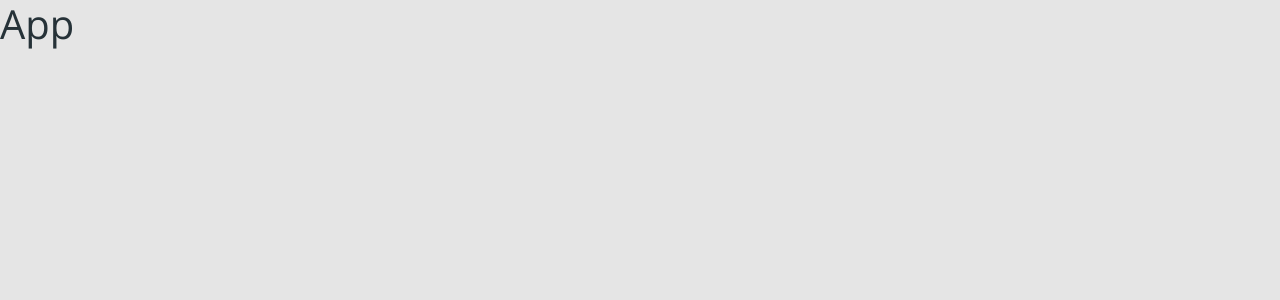
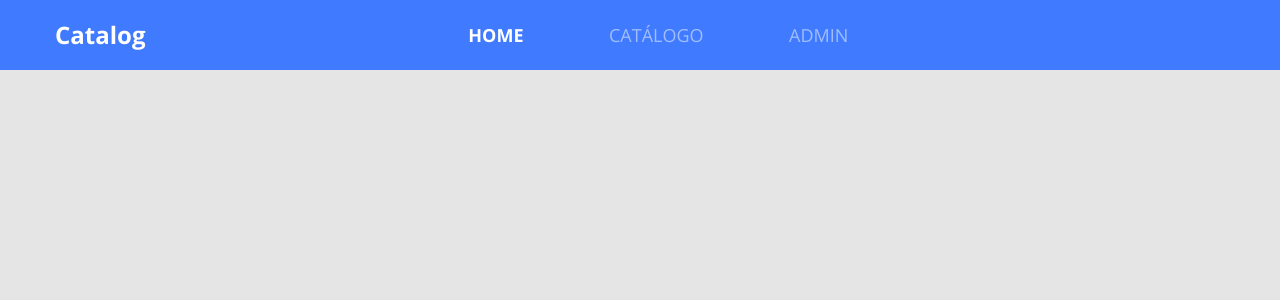
Before and after one commit to wep1980/catalog, a React (Create React App) app in the folder front-web/: page / in a window 1280 px wide. Shown: the top 300 px of the page. Built offline with nearby package versions, Linux system fonts and the light colour scheme.

Commit message:
Add Navbar

```diff
--- a/front-web/src/App.tsx
+++ b/front-web/src/App.tsx
@@ -1,12 +1,13 @@
 import React from 'react'; // TODO COMPONENTE REACT PRECISA TER ESSE IMPORT
-import './core/assets/styles/custom.scss';
+import './core/assets/styles/custom.scss'; // importando css global da aplicação
 import './app.scss'; // Importe do CSS da pagina
+import Navbar from './core/components/Navbar';
 
 
 const App = () => {
 
   return (
-      <h1>App</h1>
+      <Navbar/>
   );
 
 }
--- a/front-web/src/app.scss
+++ b/front-web/src/app.scss
@@ -1,6 +1,27 @@
-@import url('https://fonts.googleapis.com/css2?family=Open+Sans:wght@400;700&display=swap');
+@import url('https://fonts.googleapis.com/css2?family=Open+Sans:wght@400;700&display=swap'); // Importando essa fonte do google fonts
 
-*
-{
+// Aplicando essa fonte em toda aplicação
+* {
     font-family: 'Open Sans', sans-serif;
 }
+
+// configuração global dos Hs na aplicação
+h1, h2, h3, h4, h5, h6 {
+    margin-bottom: 0;
+    font-weight: 700;
+  }
+
+  // Configuração global das listas, retira as bolinhas e retira a margin-bottom e o padding-left
+  ul {
+    list-style-type: none;
+    margin-bottom: 0;
+    padding-left: 0;
+  }
+
+  // configuração global dos links
+  a {
+    &:hover {
+      text-decoration: none;
+      color: unset; // Zera o comportamento padrão que o bootstrap tem com os links<a>
+    }
+  }
--- /dev/null
+++ b/front-web/src/core/components/Navbar/index.tsx
@@ -0,0 +1,41 @@
+import React from 'react';
+import './style.scss';
+
+
+
+/**
+ * <nav> -> tag do html 5 que adiciona uma semantica maior, comportamento semelhante e de uma div.
+ * row -> class bootstrap, ja adiciona um diplay-flex
+ * col-2 -> O elemento vai ocupar 2 colunas - class bootstrap
+ * offset-2 -> adicionando um recua a esquerda de 2 colunas - class bootstrap
+ */
+const Navbar = () => (
+    <nav className="row bg-primary main-nav">
+        <div className="col-2">
+            <a href="link" className="nav-logo-text">
+                <h4>Catalog</h4>
+            </a>
+        </div>
+        <div className="col-6 offset-2">
+            <ul className="main-menu">
+                <li>
+                    <a href="link" className="active">
+                        HOME
+                    </a>
+                </li>
+                <li>
+                    <a href="link">
+                        CATÁLOGO
+                    </a>
+                </li>
+                <li>
+                    <a href="link">
+                        ADMIN
+                    </a>
+                </li>
+            </ul>
+        </div>
+    </nav>
+);
+
+export default Navbar;
--- /dev/null
+++ b/front-web/src/core/components/Navbar/style.scss
@@ -0,0 +1,37 @@
+
+// A Classe row do bootstrap ja adiciona um dipaly-flex então pode ser aplicado um alinhamento vertical dos itens com -> align-items: center;
+.main-nav {
+    height: 70px;
+    color: #FFF;
+    align-items: center; // Alinhamento vertical dos itens vai ser centralizado
+    padding-left: 40px; // Espaçamento a esquerda
+    margin-left: 0; // tirando espaçamentos do bootstrap
+    margin-right: 0; // tirando espaçamentos do bootstrap
+}
+
+.nav-logo-text {
+    color: #FFF;
+}
+
+// menu principal
+.main-menu {
+    display: flex;
+    font-size: 18px; // Tamanho da fonte da palavras do menu
+    width: 380px; // largura do menu
+    justify-content: space-between; // Espalha os elementos, cria um espaçamento de um elemento para outro
+
+    a { // SASS function -> dentro do main-menu todas as tags <a> terão essa formatação. -- Toda tag <a> que tiver a classe .active{} o texto ficara em destaque. & no hover a cor do texto sera branco
+       font-style: normal; // retira o sublinahdo do link
+       color: rgba(255, 255, 255, 0.5);
+
+       &.active {
+          font-weight: bold; // deixa em negrito
+          color: #FFF; // cor da fonte branca
+       }
+
+       &:hover {
+        color: #FFF;
+       }
+
+    }
+}
```
Also changed, not shown: 1 other file (tests, documents, lock files or other folders).
